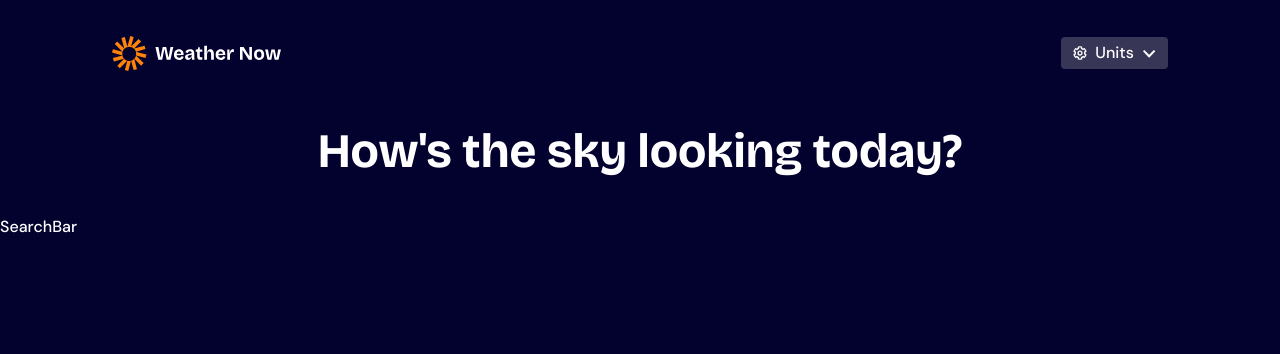
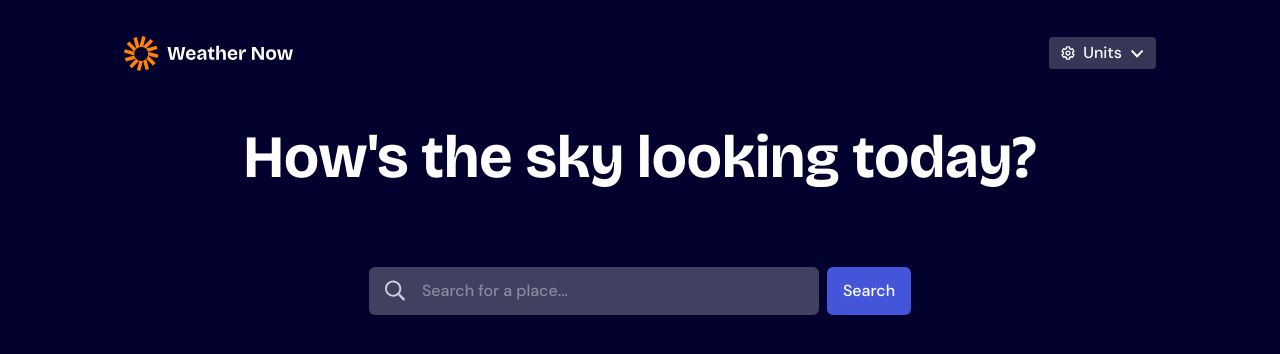
Before and after one commit to Bensaxxy/Weather-app, a Next.js app: page / in a window 1280 px wide. Shown: the top 354 px of the page. Built offline with nearby package versions, Linux system fonts and the light colour scheme.

Commit message:
was able to do the searchbar section and added the focus to the searcbar button and searchbar input and added the focus to the unit in the navbar and change the font of the header to the font i am suppose to use

```diff
--- a/app/components/Navbar.tsx
+++ b/app/components/Navbar.tsx
@@ -3,11 +3,16 @@ import React from "react";
 
 const Navbar = () => {
   return (
-    <div className=" my-5 p-4 md:px-6 lg:px-16 xl:px-28 2xl:px-40">
+    <div className=" my-5 py-4 md:px-6 lg:px-16 xl:px-28 2xl:px-40">
       {/* logo */}
       <div className=" flex justify-between items-center">
         <Image src="/images/logo.svg" width={170} height={170} alt="logo" />
-        <div className=" flex gap-2 items-center cursor-pointer bg-neutral-300/30 py-1 px-3 rounded">
+
+        {/* units */}
+        <button
+          type="button"
+          className=" flex gap-2 items-center cursor-pointer bg-neutral-300/30 py-1 px-3 rounded focus:ring-2 focus:ring-neutral-0 outline-none"
+        >
           <Image
             src="/images/icon-units.svg"
             width={14}
@@ -21,7 +26,7 @@ const Navbar = () => {
             height={14}
             alt="unit-icon"
           />
-        </div>
+        </button>
       </div>
     </div>
   );
--- a/app/components/SearchBar.tsx
+++ b/app/components/SearchBar.tsx
@@ -1,7 +1,34 @@
 import React from "react";
 
 const SearchBar = () => {
-  return <div>SearchBar</div>;
+  return (
+    <div className=" mt-20 mb-10">
+      <div className=" flex flex-col md:flex-row justify-center gap-2 items-center">
+        <div
+          className="flex items-center gap-4 bg-neutral-200/30 backdrop-blur-sm
+             rounded-md py-3 px-4 w-full md:w-96 lg:w-[450px]
+             placeholder:font-[500] placeholder:text-neutral-200
+             focus-within:ring-2 focus-within:ring-neutral-0"
+        >
+          <img src="/images/icon-search.svg" alt="search-icon" />
+          <input
+            type="text"
+            name="search"
+            placeholder="Search for a place..."
+            id="search"
+            className="border-none outline-none bg-transparent w-full
+               placeholder:font-[500] placeholder:text-neutral-200/50 cursor-pointer "
+          />
+        </div>
+        <button
+          type="submit"
+          className=" bg-blue-500 py-3 px-4 rounded-md text-white font-[500] cursor-pointer w-full md:w-auto focus-within:ring-2 focus-within:ring-blue-500 hover:bg-blue-500/70 transition"
+        >
+          Search
+        </button>
+      </div>
+    </div>
+  );
 };
 
 export default SearchBar;
--- a/app/components/home.tsx
+++ b/app/components/home.tsx
@@ -4,11 +4,11 @@ import SearchBar from "./SearchBar";
 
 const HomePage = () => {
   return (
-    <div>
-      {/* navbar */}
+    <div className=" px-3">
+      {/* navbar component */}
       <Navbar />
       <h1
-        className=" text-5xl text-center my-10"
+        className=" text-6xl text-center my-10"
         style={{ fontFamily: "var(--font-bricolage-grotesque)" }}
       >
         How's the sky looking today?
```
